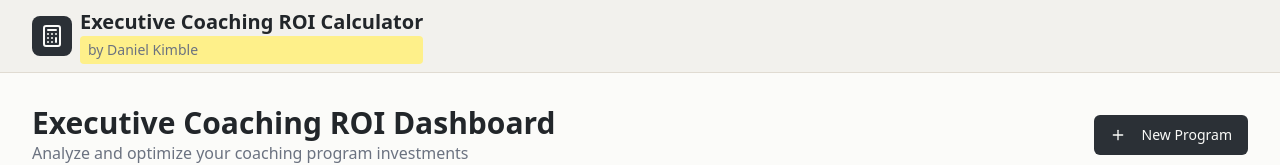
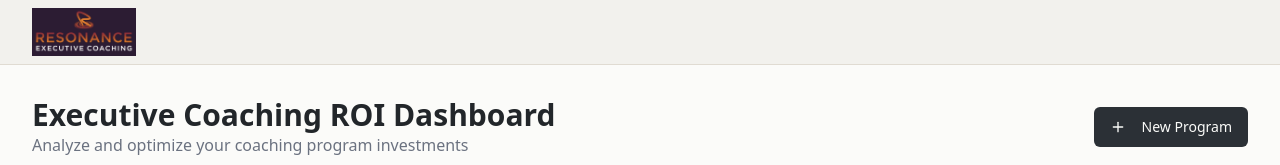
Before and after one commit to dankimble-code/ROIApp, a React (Vite) app: page / in a window 1280 px wide. Shown: the top 165 px of the page. Built offline with nearby package versions, Linux system fonts and the light colour scheme; no server answers; the database is empty.

Commit message:
Add logo to dashboard
Use the attached logo to brand each page of the dashboard.

```diff
--- a/src/components/layout/AppLayout.tsx
+++ b/src/components/layout/AppLayout.tsx
@@ -2,7 +2,7 @@ import { Navigate } from 'react-router-dom';
 import { useAuth } from '@/contexts/AuthContext';
 import { Button } from '@/components/ui/button';
 import { Avatar, AvatarFallback } from '@/components/ui/avatar';
-import { LogOut, Calculator, TrendingUp } from 'lucide-react';
+import { LogOut, TrendingUp } from 'lucide-react';
 
 interface AppLayoutProps {
   children: React.ReactNode;
@@ -32,20 +32,12 @@ export function AppLayout({ children }: AppLayoutProps) {
       <header className="bg-card border-b">
         <div className="max-w-7xl mx-auto px-4 sm:px-6 lg:px-8">
           <div className="flex justify-between items-center min-h-16 py-2">
-            <div className="flex items-center space-x-4">
-              <div className="flex items-center space-x-2">
-                <div className="p-2 bg-primary rounded-lg">
-                  <Calculator className="h-6 w-6 text-primary-foreground" />
-                </div>
-                <div>
-                  <h1 className="text-xl font-bold text-foreground">
-                    Executive Coaching ROI Calculator
-                  </h1>
-                  <p className="text-sm text-muted-foreground bg-yellow-200 px-2 py-1 rounded">
-                    by Daniel Kimble
-                  </p>
-                </div>
-              </div>
+            <div className="flex items-center">
+              <img
+                src="/lovable-uploads/c6e5ebea-b93f-43ad-8bda-afbe23315d8e.png"
+                alt="Resonance Executive Coaching"
+                className="h-12 w-auto"
+              />
             </div>
 
             <div className="flex items-center space-x-4">
```
Also changed, not shown: public/lovable-uploads/c6e5ebea-b93f-43ad-8bda-afbe23315d8e.png (added).
